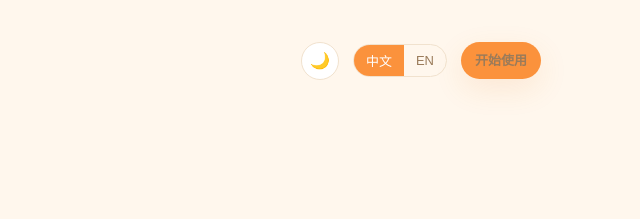
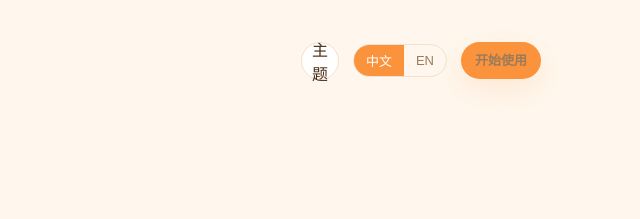
Before and after one commit to 863683348/pausepaw, a browser extension: page public/privacy.html in a window 1280 px wide. Shown: the top 219 px of the page, 559-1199 px from the left. Drawn offline with Linux system fonts and the light colour scheme.

Commit message:
update: public/privacy.html

```diff
--- a/public/privacy.html
+++ b/public/privacy.html
@@ -26,7 +26,7 @@
     <header class="bar page-bar">
       <div class="logo"><span class="dot"></span><a href="/" data-i18n="brand">PausePaw</a></div>
       <nav class="nav">
-        <button class="theme-btn" id="themeBtn" onclick="toggleTheme()" title="切换亮/暗色" aria-label="切换主题">🌙</button>
+        <button class="theme-btn" id="themeBtn" onclick="toggleTheme()" title="切换亮/暗色" aria-label="切换主题">主题</button>
         <div class="lang-switch">
           <button data-lang="zh" onclick="setLang('zh')">中文</button>
           <button data-lang="en" onclick="setLang('en')">EN</button>
```
